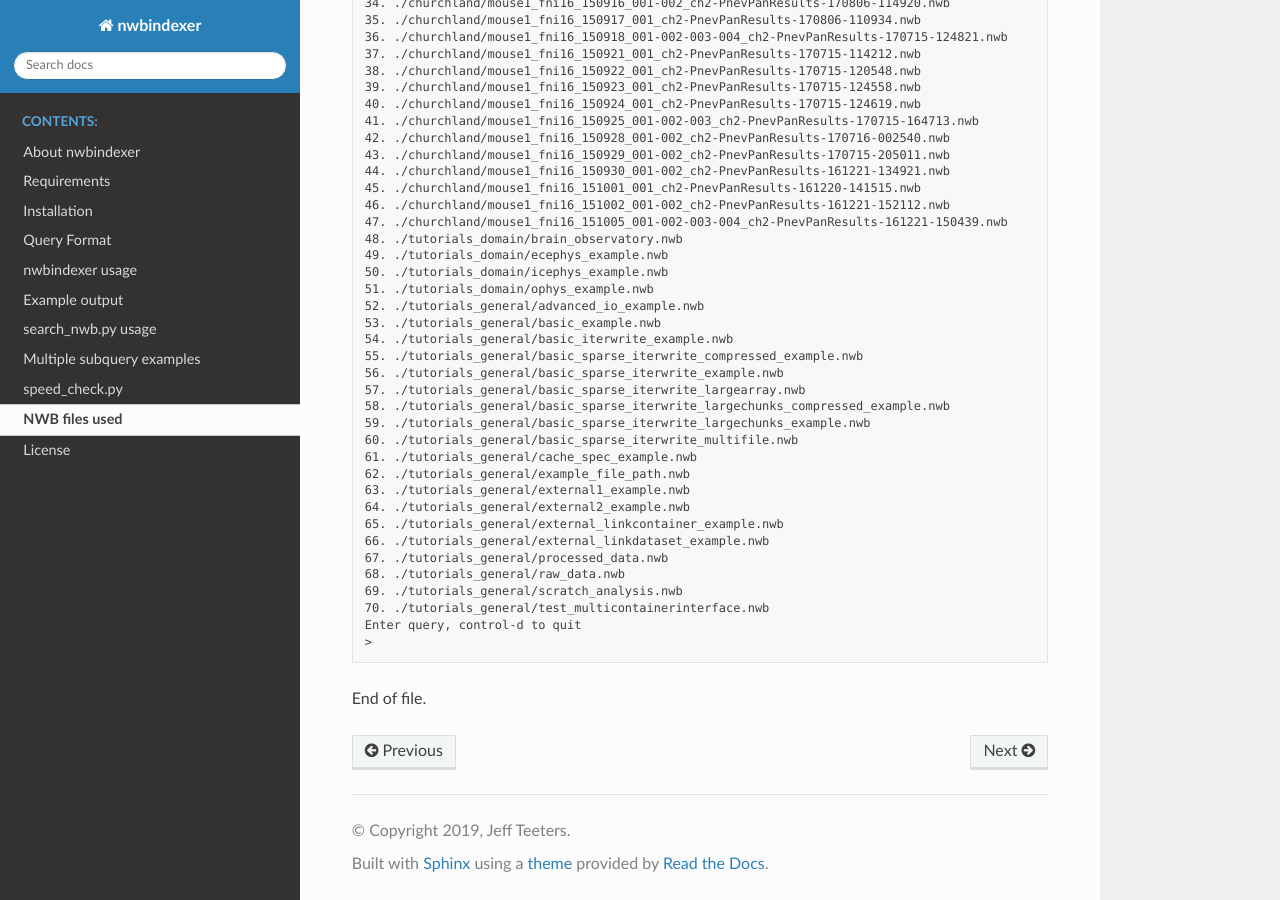
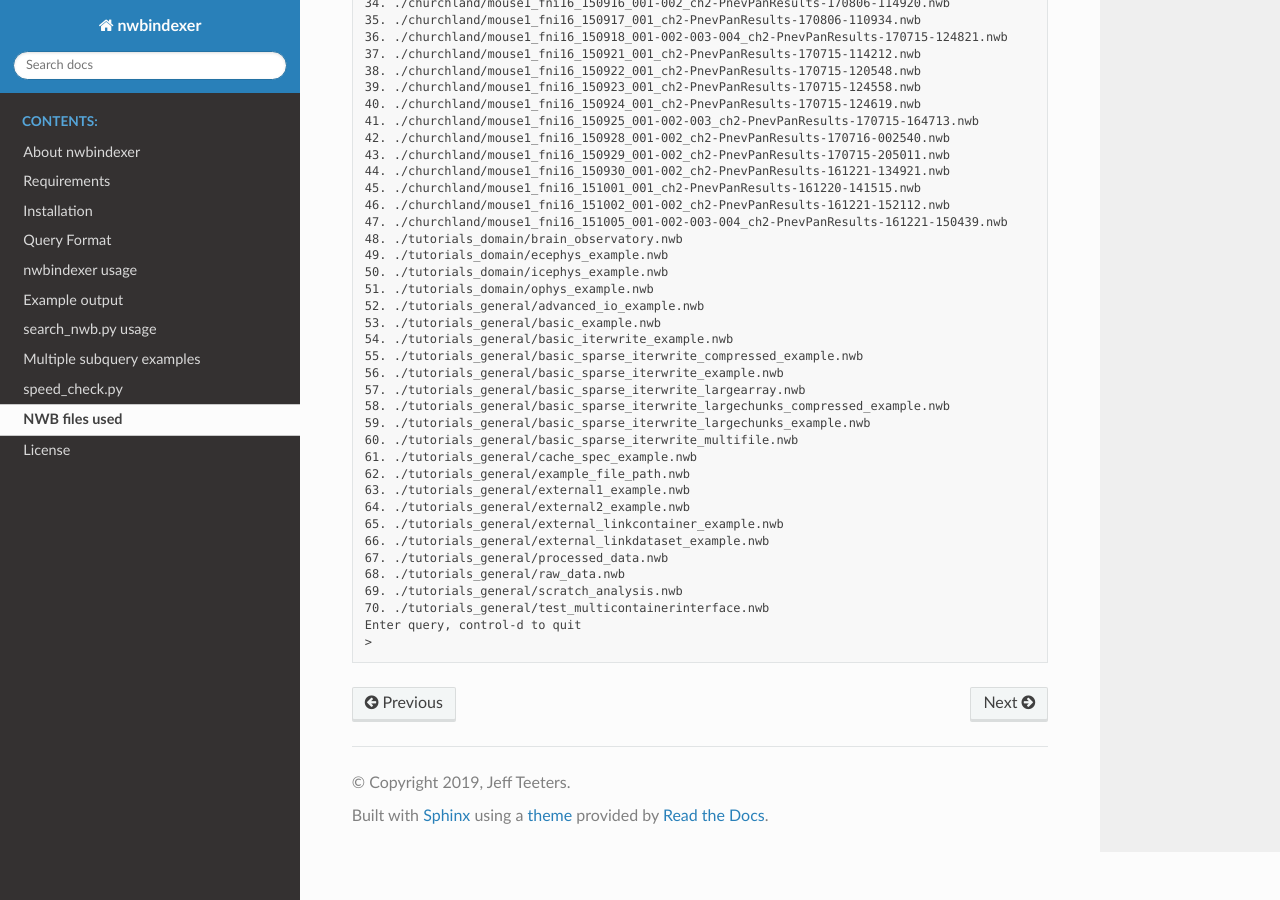
Before and after one commit to jeffteeters/nwb_indexer, a Sphinx documentation site: the page built from docs/nwb_files_used.rst, in a window 1280 px wide and 900 px high, scrolled down 1519 px. Built offline with Sphinx 7.4.7 and the Read the Docs theme 2.0.0, drawn with Linux system fonts in a browser that asks for light colours.

Commit message:
remove end of file text from nwb_files and speed_check

```diff
--- a/docs/nwb_files_used.rst
+++ b/docs/nwb_files_used.rst
@@ -124,5 +124,3 @@
    70. ./tutorials_general/test_multicontainerinterface.nwb
    Enter query, control-d to quit
    >
-
-End of file.
--- a/docs/speed_check.rst
+++ b/docs/speed_check.rst
@@ -136,6 +136,3 @@
    D      1.9330  0.4276		0.3980
    E      1.6215  0.4448		0.4142
    F      1.5617  0.5135		0.3936
-
-
-End of file.
```
